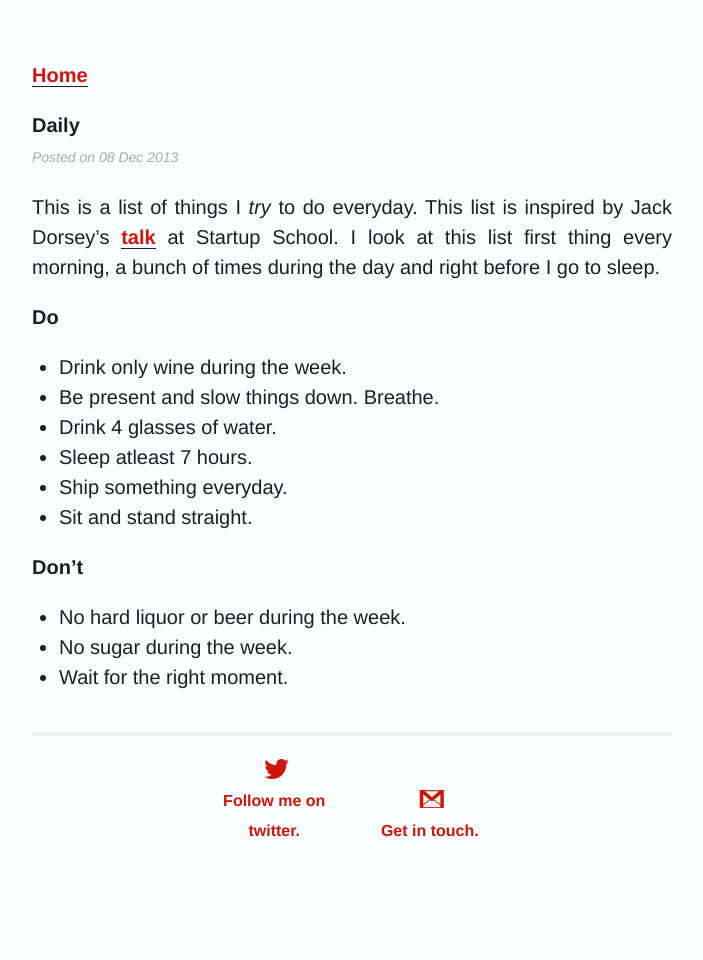
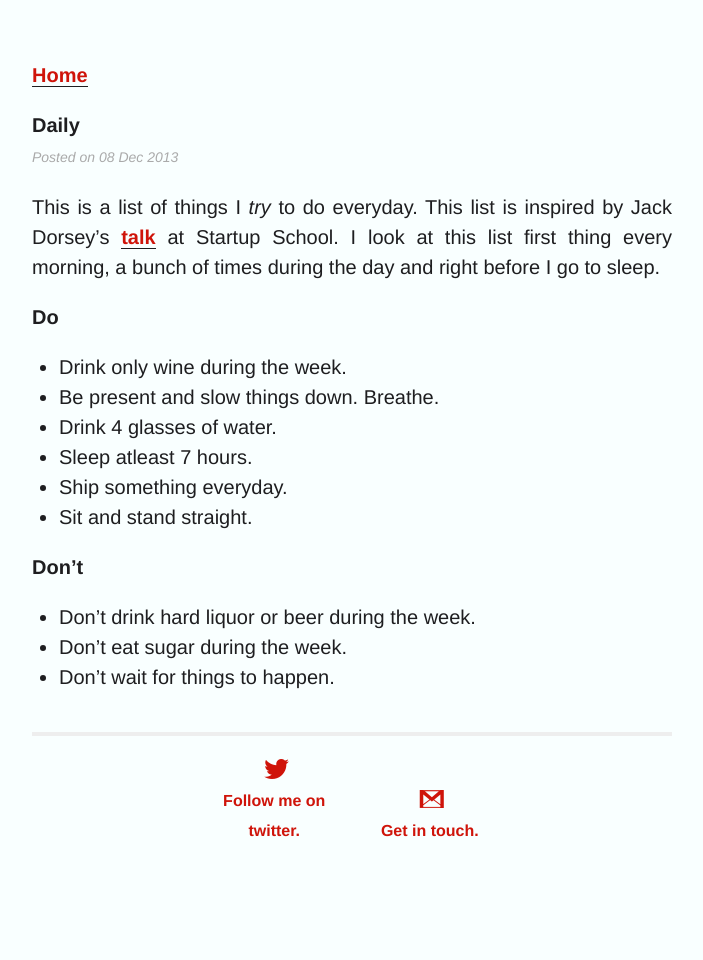
Before and after one commit to sbansal/sbansal-personal-website, a Jekyll site: the page built from _posts/2013-12-08-daily.markdown, in a window 1280 px wide. Shown: the whole page, without its empty margins (288-991 px from the left). Built offline with Jekyll 4.4.1, drawn with Linux system fonts in a browser that asks for light colours; Markdown is read by kramdown in place of the engine named in the settings.

Commit message:
new posts

```diff
--- a/_posts/2013-12-08-daily.markdown
+++ b/_posts/2013-12-08-daily.markdown
@@ -17,6 +17,6 @@ This list is inspired by Jack Dorsey's [talk](http://www.youtube.com/watch?v=wEQ
 <p class="separator"></p>
 
 #Don't
-* No hard liquor or beer during the week.
-* No sugar during the week.
-* Wait for the right moment.
+* Don't drink hard liquor or beer during the week.
+* Don't eat sugar during the week.
+* Don't wait for things to happen.
--- a/reading.markdown
+++ b/reading.markdown
@@ -12,9 +12,10 @@ title: Reading List
 <span class="finish">- finished on Nov. 23 2013</span>
 * [Remote]
 (http://www.amazon.com/Remote-Office-Required-Jason-Fried-ebook/dp/B00C0ALZ0W) <span class="finish">- finished on Dec. 6 2013</span>
+* [The Power of Habit]
+(http://www.amazon.com/Power-Habit-Why-What-Change-ebook/dp/B0055PGUYU)
 * [The Intelligent Investor]
 (http://www.amazon.com/Intelligent-Investor-Rev-Ed-ebook/dp/B000FC12C)
-<span class="finish">- started on Dec. 8 2013 </span>
 * [Smalltalk Best Practice Patterns]
 (http://www.amazon.com/Smalltalk-Best-Practice-Patterns-Kent/dp/013476904X)
 * [Practical Object-Oriented Design in Ruby]
@@ -43,5 +44,3 @@ title: Reading List
 (http://www.amazon.com/Design-Patterns-Ruby-Addison-Wesley-Professional-ebook/dp/B0010SEN1S)
 * [The $100 Startup]
 (http://www.amazon.com/The-100-Startup-Reinvent-Living/dp/0307951529)
-* [The Power of Habit]
-(http://www.amazon.com/Power-Habit-Why-What-Change-ebook/dp/B0055PGUYU)
```
Also changed, not shown: _posts/2013-12-25-apps-I-use.md (+3 -3 lines), _posts/2013-12-31-review-2013.md (renamed from _drafts/2013-review.md, +2 -2 lines), _posts/2014-01-01-goals-2014.md (added, +24 -0 lines).
